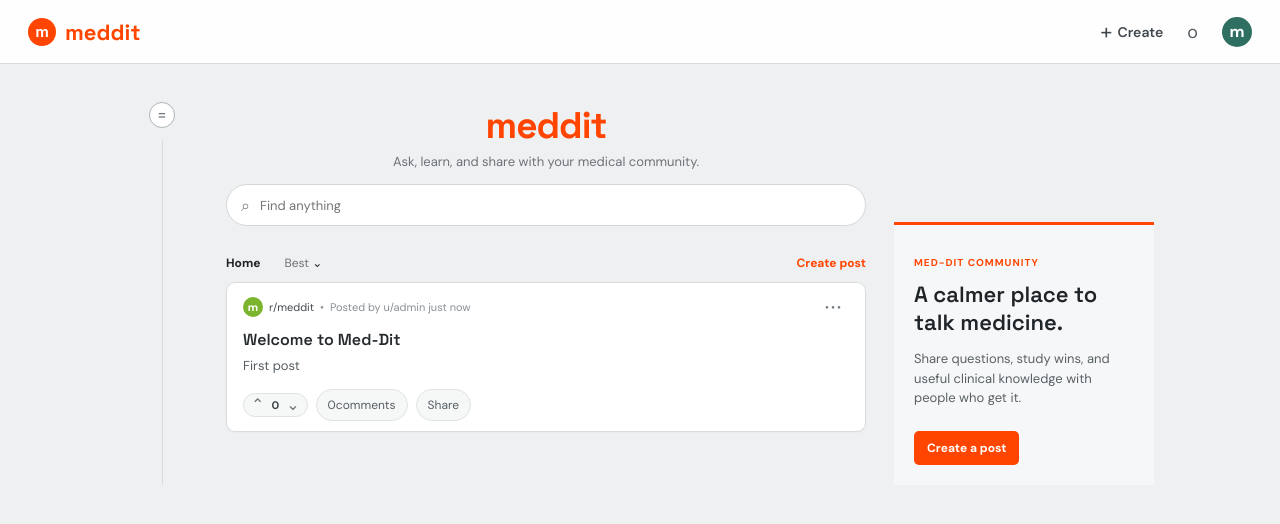
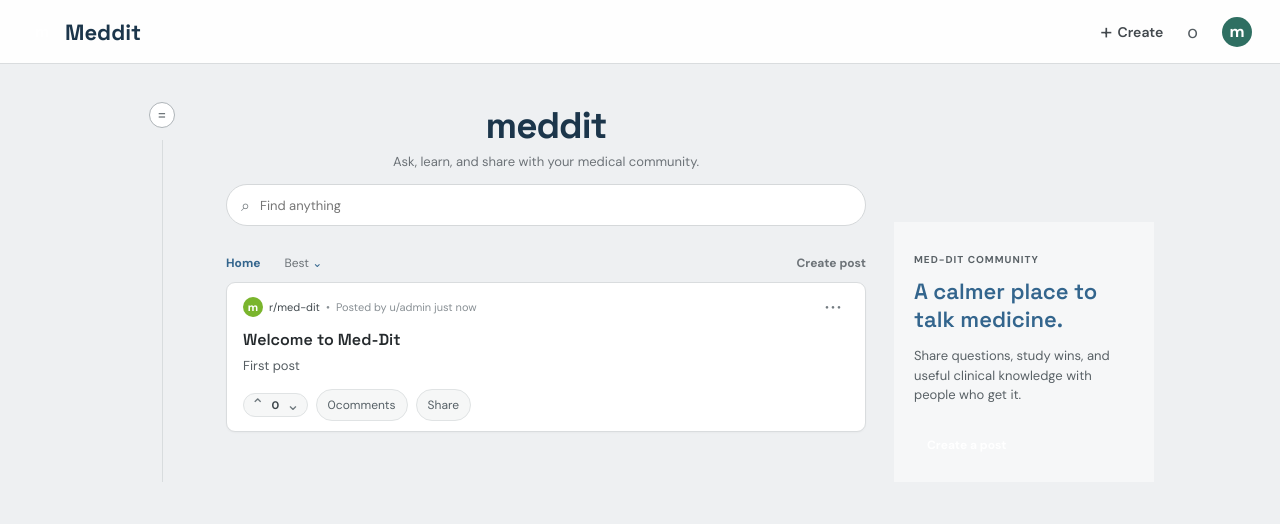
Before and after one commit to Delwinsebi/Med-Dit, a Vue app: page / in a window 1280 px wide. Shown: the top 524 px of the page. Built offline with nearby package versions, Linux system fonts and the light colour scheme.

Commit message:
feat: update branding in HTML and Vue components, and enhance CSS styles for improved aesthetics

```diff
--- a/index.html
+++ b/index.html
@@ -4,7 +4,7 @@
     <meta charset="UTF-8" />
     <link rel="icon" type="image/svg+xml" href="/vite.svg" />
     <meta name="viewport" content="width=device-width, initial-scale=1.0" />
-    <title>Med-Dit</title>
+    <title>Meddit</title>
   </head>
   <body>
     <div id="app"></div>
--- a/src/App.vue
+++ b/src/App.vue
@@ -5,9 +5,9 @@ import { RouterLink, RouterView } from 'vue-router'
 
 <template>
   <header class="topbar">
-    <RouterLink to="/" class="brand" aria-label="Med-Dit home">
+    <RouterLink to="/" class="brand" aria-label="Meddit home">
       <span class="brand-mark">m</span>
-      <span>meddit</span>
+      <span>Meddit</span>
     </RouterLink>
     <nav class="topbar-actions" aria-label="Primary navigation">
       <RouterLink to="/submit" class="create-link"><span aria-hidden="true">+</span> Create</RouterLink>
--- a/src/components/Post.vue
+++ b/src/components/Post.vue
@@ -4,6 +4,7 @@ export interface PostProps {
   title: string
   content: string
   author: string
+  community: string
   timeAgo?: string
   votes: number
   commentCount?: number
@@ -16,7 +17,7 @@ defineProps<{
 
 <template>
   <article class="post-card">
-    <div class="post-meta"><span class="community-mark">m</span><span>r/meddit</span><span class="muted">•</span><span class="muted">Posted by u/{{ post.author }} {{ post.timeAgo }}</span><button class="more-button" type="button" aria-label="More post options">•••</button></div>
+    <div class="post-meta"><span class="community-mark">m</span><span>r/med-dit</span><span class="muted">•</span><span class="muted">Posted by u/{{ post.author }} {{ post.timeAgo }}</span><button class="more-button" type="button" aria-label="More post options">•••</button></div>
     <h2>{{ post.title }}</h2><p class="post-content">{{ post.content }}</p>
     <div class="post-actions"><div class="vote-control"><button type="button" aria-label="Upvote post">⌃</button><strong>{{ post.votes }}</strong><button type="button" aria-label="Downvote post">⌄</button></div><button type="button" class="post-action">{{ post.commentCount }} <span>comments</span></button><button type="button" class="post-action">Share</button></div>
   </article>
--- a/src/style.css
+++ b/src/style.css
@@ -2,13 +2,13 @@
 
 :root {
   font-family: 'DM Sans', sans-serif;
-  color: #1f2428;
-  background: #eef0f2;
+  color: #1c364b;
+  background: #b3bdc7;
   font-synthesis: none;
   text-rendering: optimizeLegibility;
   -webkit-font-smoothing: antialiased;
-  --orange: #ff4500;
-  --ink: #1f2428;
+  --blue: #003cff;
+  --ink: #33658d;
   --muted: #6d7378;
   --line: #d9dcde;
   --card: #ffffff;
```
